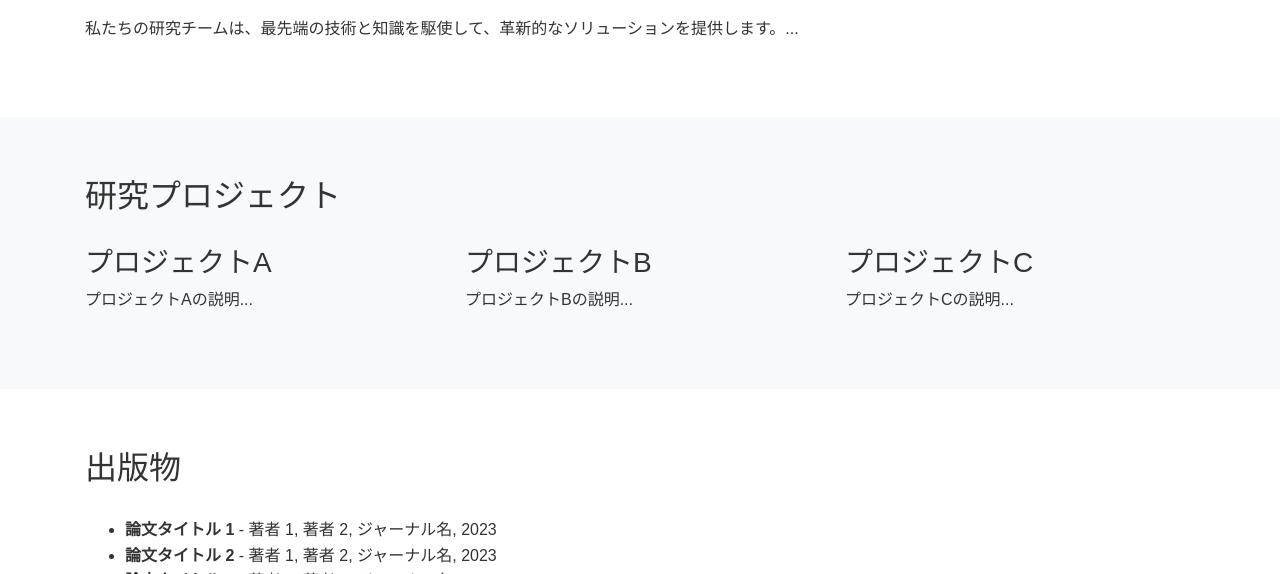
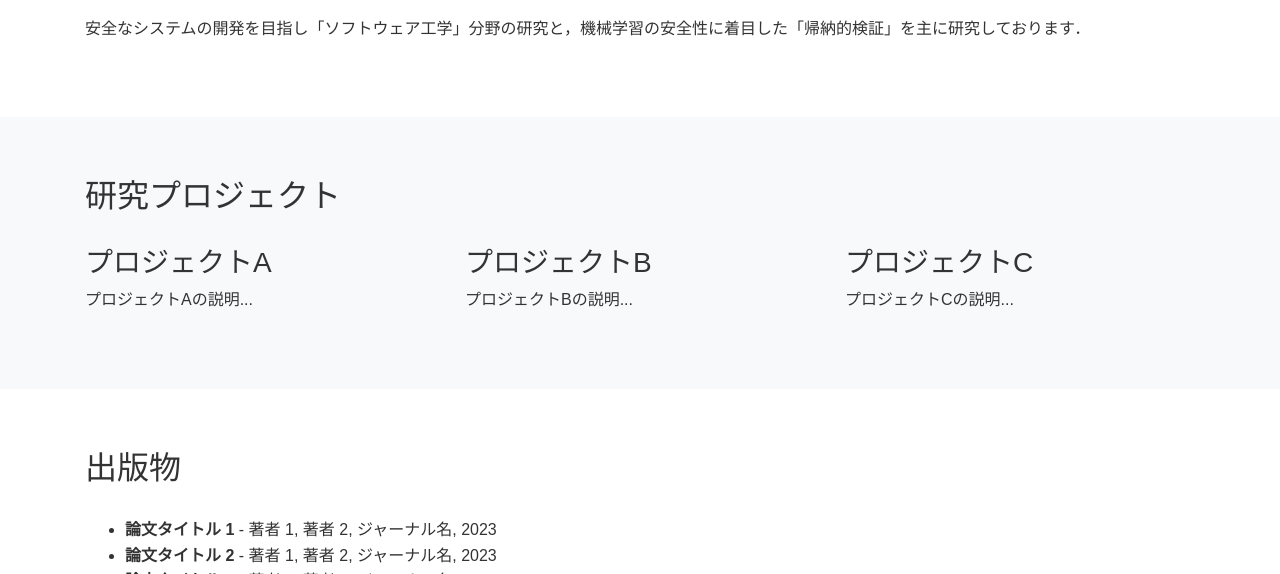
Before and after one commit to Harie-Lab/harie-Zemi, a plain HTML site: page index.html in a window 1280 px wide. Shown: the part 526-1100 px from the top of the page. Drawn offline with nearby package versions, Linux system fonts and the light colour scheme.

Commit message:
Update index.html

```diff
--- a/index.html
+++ b/index.html
@@ -64,7 +64,7 @@
     <section id="overview" class="section">
         <div class="container">
             <h2>研究概要</h2>
-            <p>私たちの研究チームは、最先端の技術と知識を駆使して、革新的なソリューションを提供します。...</p>
+            <p>安全なシステムの開発を目指し「ソフトウェア工学」分野の研究と，機械学習の安全性に着目した「帰納的検証」を主に研究しております．</p>
         </div>
     </section>
 
```
